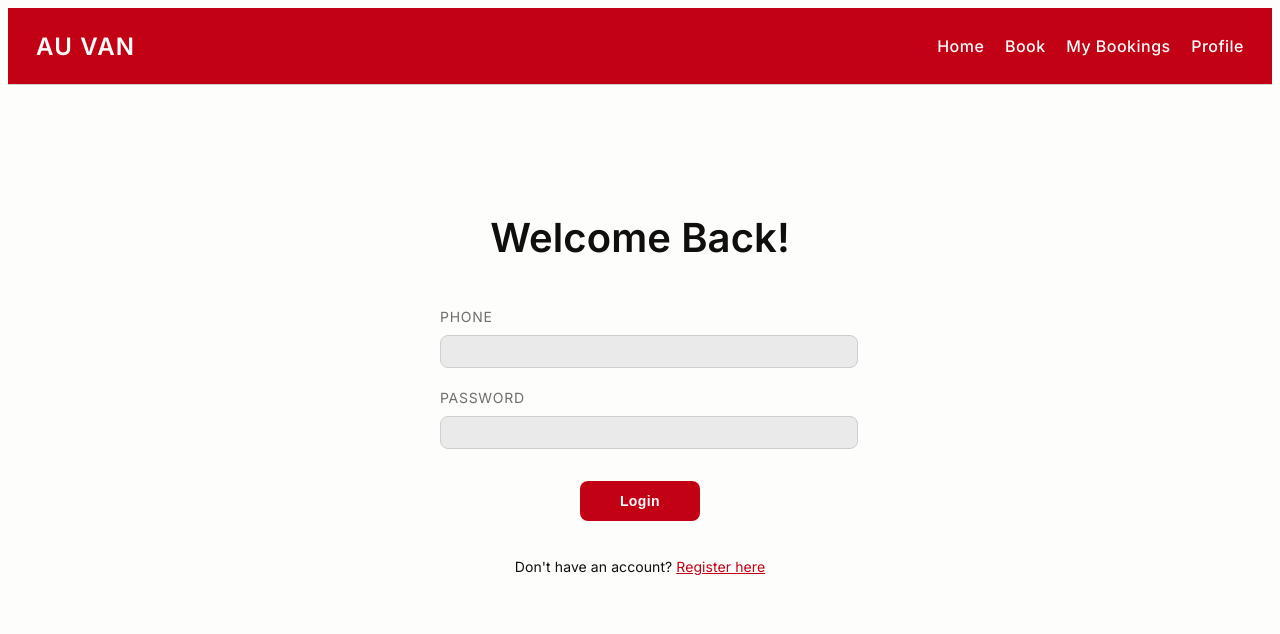
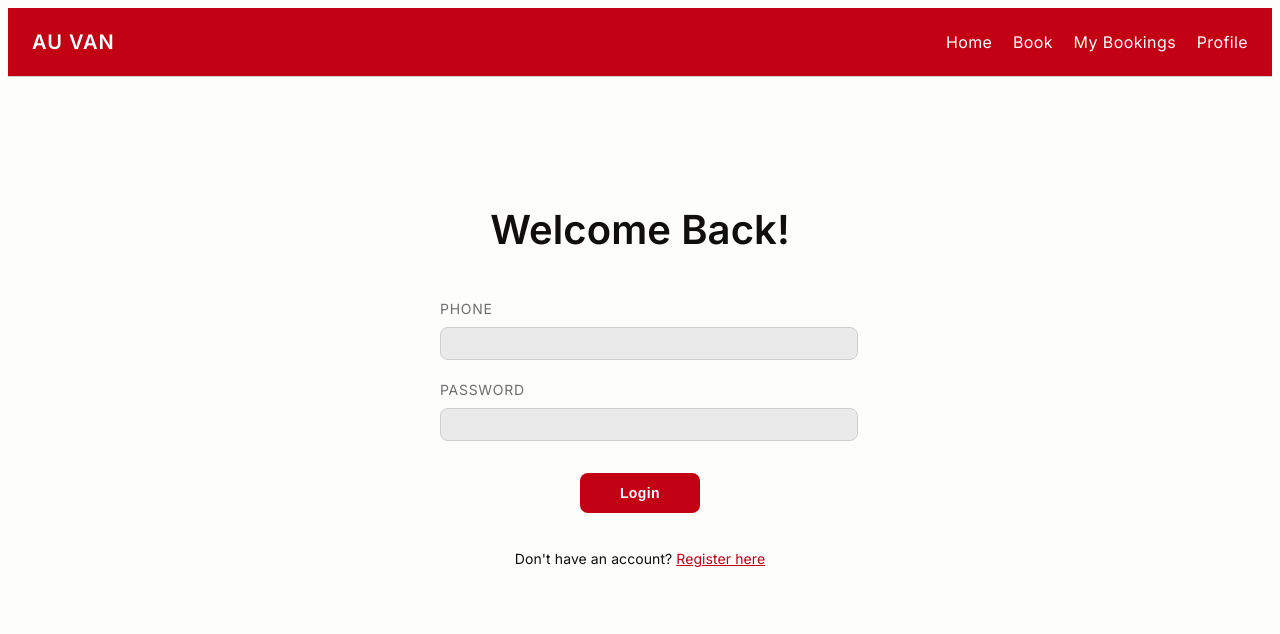
Before and after one commit to ongsqrd/van-seat-reservation, a PHP site: page /login.php in a window 1280 px wide. Shown: the top 634 px of the page. Run offline with PHP 8.4, Linux system fonts and the light colour scheme; data that the repository does not hold is empty.

Commit message:
included navbar in trips.php

```diff
--- a/public/css/style.css
+++ b/public/css/style.css
@@ -31,6 +31,7 @@
   --size-1: 10px;
   --size-2: 14px;
   --size-3: 18px;
+  --size-3-5: 20px;
   --size-4: 24px;
   --size-5: 50px;
 
@@ -188,9 +189,10 @@ a {
 /* navigation bar */
 .navbar {
   background: var(--brand-primary);
-  padding: var(--space-2-5);
+  padding: var(--space-2);
   display: flex;
   justify-content: space-between;
+  justify-items: center;
   align-items: center;
   border-bottom: 1px solid var(--border);
 }
@@ -199,13 +201,13 @@ a {
   list-style: none;
   display: inline-block;
   margin-right: var(--space-3);
+  font-size: var(--size-2-5);
+  letter-spacing: 0.025em;
 }
 
 .navbar a {
   text-decoration: none;
   color: var(--surface);
-  font-weight: 500;
-  letter-spacing: 0.03em;
 }
 
 .navbar a:hover {
@@ -215,8 +217,8 @@ a {
 
 .logo {
   margin-left: var(--space-3);
-  font-size: var(--size-4);
-  font-weight: bold;
+  font-size: var(--size-3-5);
+  font-weight: bolder;
   color: var(--surface);
   letter-spacing: 0.05em;
 }
--- a/public/trips.php
+++ b/public/trips.php
@@ -8,6 +8,11 @@
 </head>
 
 <body>
+
+    <?php
+        include '../includes/navbar.php';
+    ?>
+
     <main class="route-container">
         <div class="header-route">
             <h2 class="header-centered">Choose your Route</h2>
```
